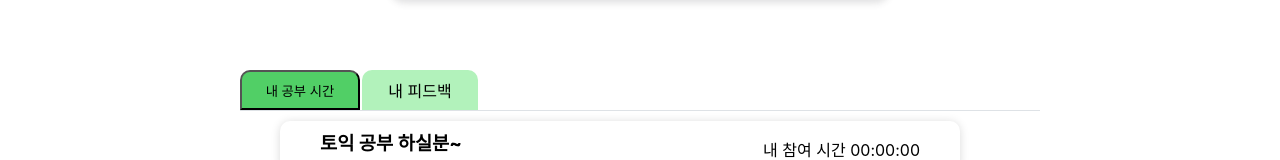
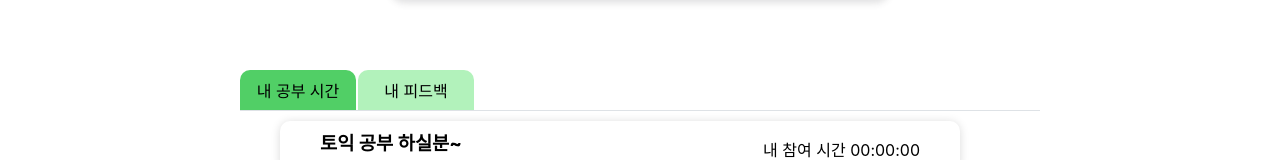
Before and after one commit to limdaeun1/ENG_project, a React (Create React App) app: page /mypage in a window 1280 px wide. Shown: the part 440-600 px from the top of the page. Built offline with nearby package versions, Linux system fonts and the light colour scheme.

Commit message:
Design:"수정 마이페이지" 마이페이지 css 오류 수정

```diff
--- a/src/components/mypage/MypageContent.jsx
+++ b/src/components/mypage/MypageContent.jsx
@@ -77,17 +77,14 @@ const TabBox = styled.div`
   border-top-right-radius: 10px;
   margin-right: 2px;
 `;
-const AciveTabBox = styled.button`
-  /* background: #51cf66;
-  border-bottom: 1px solid transparent;
-  border-top: 1px solid transparent; */
 
+const AciveTabBox = styled.div`
+  border:none;
   padding: 8px;
   text-align: center;
   width: 100px;
   background: #51cf66;
   cursor: pointer;
-  /* border-bottom: 1px solid rgba(0, 0, 0, 0.274); */
   box-sizing: content-box;
   position: relative;
   outline: none;
@@ -95,6 +92,7 @@ const AciveTabBox = styled.button`
   border-top-right-radius: 10px;
   margin-right: 2px;
 `;
+
 const ContentBox = styled.div`
   background: white;
   padding: 20px;
@@ -103,6 +101,7 @@ const ContentBox = styled.div`
   min-height: 500px;
   display: none;
 `;
+
 const ActiveContentBox = styled.div`
   display: block;
 `;
```
